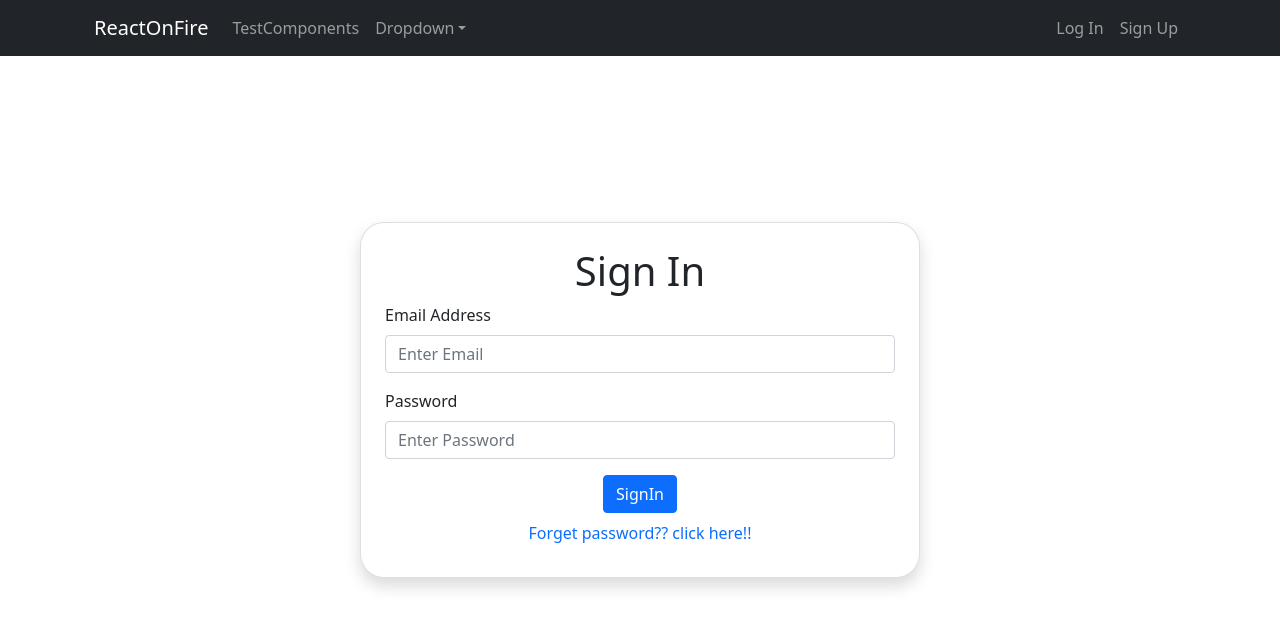
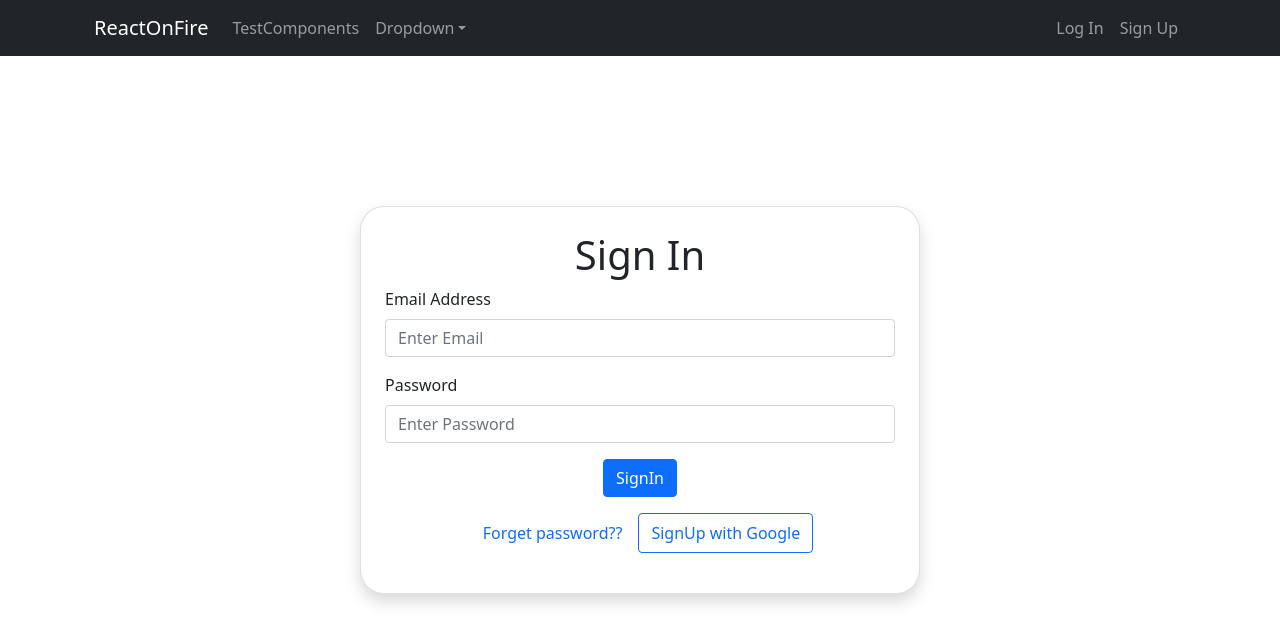
Before and after one commit to DevWill-Emme/ReactOnFire, a React (Create React App) app: page /login in a window 1280 px wide. Shown: the top 644 px of the page. Built offline with nearby package versions, Linux system fonts and the light colour scheme; no server answers.

Commit message:
change to Sign in the google auth && set the template to the email link target page

```diff
--- a/src/components/SignForm/index.jsx
+++ b/src/components/SignForm/index.jsx
@@ -28,7 +28,7 @@ export default function SForm({
 		                              dataToSubmit: {}
 	                              },
 	                              inputID = '',
-	                              redirectionTo = '/'
+											redirectionTo = '/'
                               }) {
 	const [validated, setValidated] = useState(false);
 	const redirect = useNavigate()
--- a/src/pages/Login/index.jsx
+++ b/src/pages/Login/index.jsx
@@ -1,9 +1,9 @@
-import {Container, Row} from "react-bootstrap";
+import {Button, Container, Row} from "react-bootstrap";
 import {useState} from "react";
 import {Link} from "react-router-dom";
 
 import SForm from "../../components/SignForm";
-import {handleAuth} from "../../actions/hendleAuth";
+import {handleAuth, handleGoogleAuth} from "../../actions/hendleAuth";
 
 
 function Login() {
@@ -43,11 +43,15 @@ function Login() {
 					renderControl={formRender}
 					actionSubmit={handleSubmit}
 					inputID={'login'}>
-					<div className={"d-flex justify-content-center"}>
+					<div className={"d-flex justify-content-center p-3"}>
 						<Link
 							to={'reset_password'}
 							className={'nav-link'}
-						>Forget password?? click here!!</Link>
+						>Forget password??</Link>
+						<Button
+							variant={"outline-primary"}
+							onClick={handleGoogleAuth}
+						>SignUp with Google</Button>
 					</div>
 				</SForm>
 			</Row>
--- a/src/pages/Register/index.jsx
+++ b/src/pages/Register/index.jsx
@@ -1,6 +1,6 @@
-import {Button, Container, Row} from "react-bootstrap";
+import {Container, Row} from "react-bootstrap";
 import SForm from "../../components/SignForm";
-import {handleAuth, handleGoogleAuth} from "../../actions/hendleAuth";
+import {handleAuth} from "../../actions/hendleAuth";
 import {useState} from "react";
 
 function SignUp() {
@@ -41,12 +41,6 @@ function SignUp() {
 					actionSubmit={handleSubmit}
 					redirectionTo={'/'}
 					inputID={'signup'}>
-					<div className='d-flex justify-content-center pt-3'>
-						<Button
-							variant={"outline-primary"}
-							onClick={handleGoogleAuth}
-						>SignUp with Google</Button>
-					</div>
 				</SForm>
 			</Row>
 		</Container>
--- a/src/pages/Test/index.jsx
+++ b/src/pages/Test/index.jsx
@@ -1,8 +1,49 @@
+// noinspection ES6UnusedImports
+import firebase from "../../firebase-config";
+import {getAuth} from "firebase/auth";
+import {useEffect} from "react";
+
+
+//actions
+function handleVerifyEmail(auth, actionCode, continueUrl) {
+
+}
+
+function handleResetPassword(auth, actionCode, continueUrl) {
+
+}
+
+//handle data in the url
+function getParameterByName(name) {
+
+}
+
 export default function Test() {
 
-	return (
-		<>
+    useEffect(() => {
+        const auth = getAuth()
+        const mode = getParameterByName('mode');
+        const actionCode = getParameterByName('oobCode');
+        const continueUrl = getParameterByName('continueUrl');
 
-		</>
-	)
+        // Handle the user management action.
+        switch (mode) {
+            case 'resetPassword':
+                // Display reset password handler and UI.
+                handleResetPassword(auth, actionCode, continueUrl);
+                break;
+            case 'verifyEmail':
+                // Display email verification handler and UI.
+                handleVerifyEmail(auth, actionCode, continueUrl);
+                break;
+            default:
+            // Error: invalid mode.
+        }
+    })
+
+    return (
+        <>
+
+        </>
+    )
 }
```
Also changed, not shown: src/actions/hendleAuth.jsx (line endings or trailing spaces).
